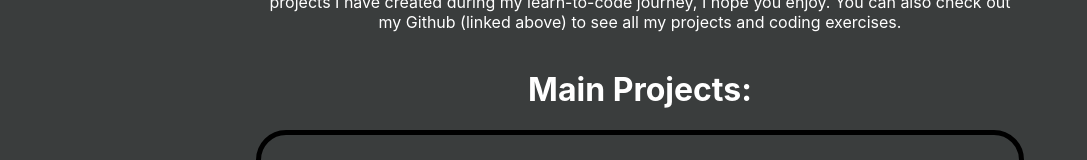
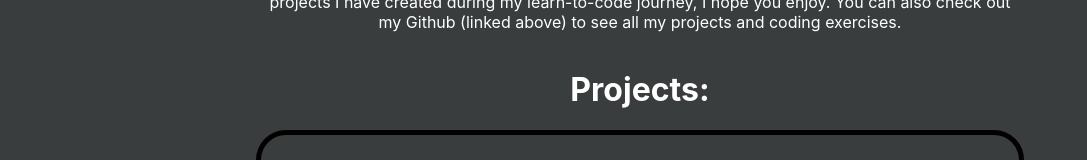
Before and after one commit to MikeShahin/portfolio, a React (Create React App) app: page / in a window 1280 px wide. Shown: the part 182-342 px from the top of the page, without its empty margins (0-1087 px from the left). Built offline with nearby package versions, Linux system fonts and the light colour scheme.

Commit message:
put all projects under one section

```diff
--- a/src/MainProjectsCard.js
+++ b/src/MainProjectsCard.js
@@ -6,7 +6,7 @@ const MainProjectsCard = () => {
 
     return(
         <>
-        <h1>Main Projects:</h1>
+        <h1>Projects:</h1>
             {mainProjects.map(({ name, language, description, picture, video, github }) => (
                 <>
                     <div className="main-projects">
--- a/src/sideProjectsCard.js
+++ b/src/sideProjectsCard.js
@@ -5,7 +5,6 @@ const MainProjectsCard = () => {
 
     return(
         <>
-        <h1 className="side">Side Projects: </h1>
             {sideProjects.map(({ name, language, description, picture, github }) => (
                 <>
                 <div className="side-projects">
```
